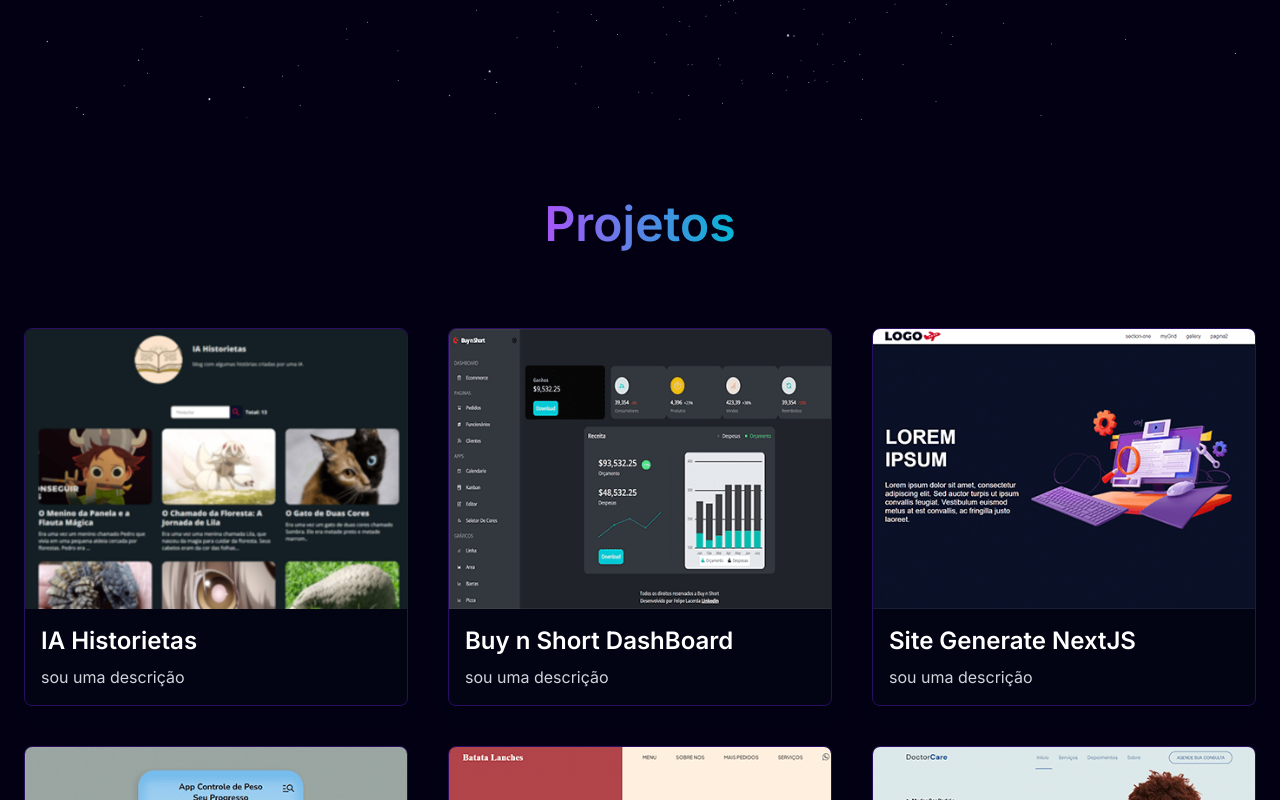
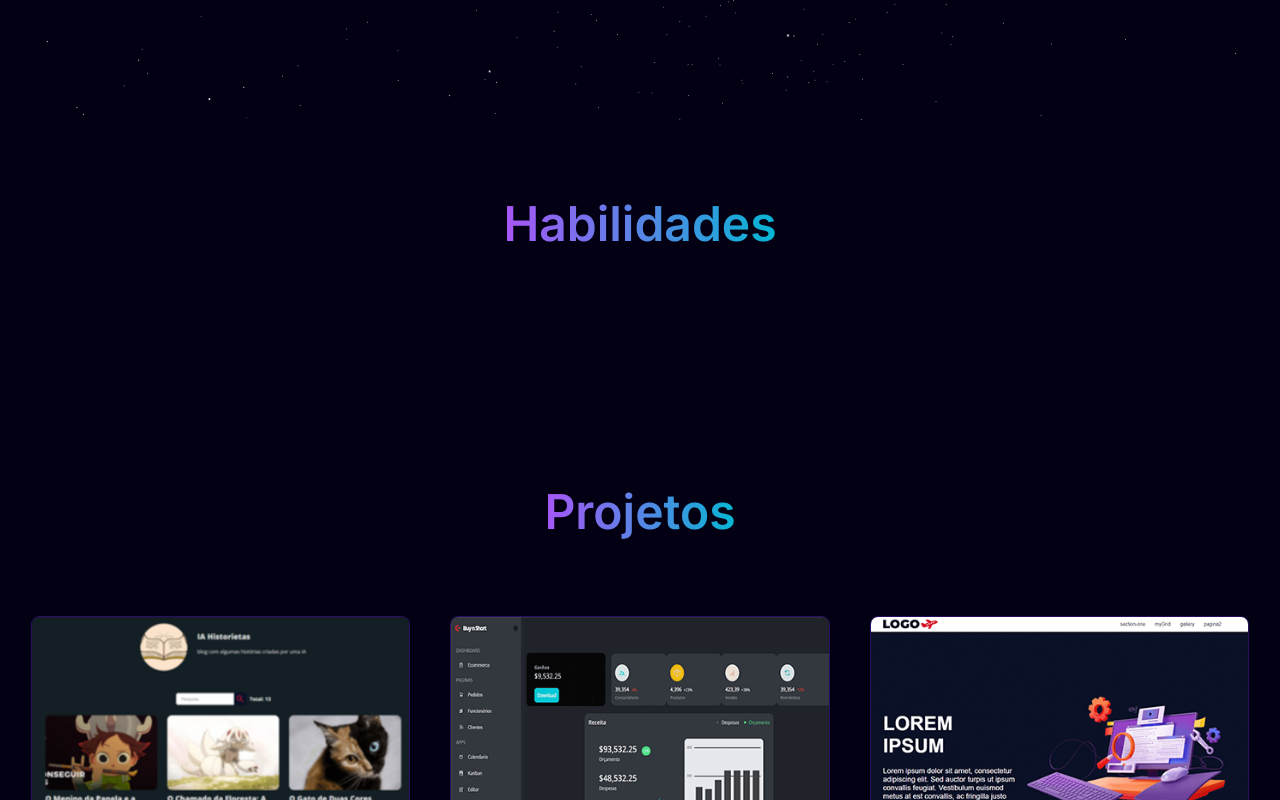
Before and after one commit to LordGhapa/portifolio-next-js, a Next.js app: page / in a window 1280 px wide. Shown: the part 680-1480 px from the top of the page. Built offline with nearby package versions, Linux system fonts and the light colour scheme.

Commit message:
💄 UI: update

```diff
--- a/src/app/page.tsx
+++ b/src/app/page.tsx
@@ -1,7 +1,7 @@
 import About from "@/components/page2/About";
 import Hero from "@/components/page2/Hero";
 import Projects from "@/components/page2/projects";
-// import Skills from "@/components/page2/Skills";
+import Skills from "@/components/page2/Skills";
 
 const Home = () => {
   return (
@@ -9,7 +9,7 @@ const Home = () => {
       <main className="  z-20 h-full w-full">
         <div className="z-20 flex flex-col ">
           <Hero />
-          {/* <Skills /> */}
+          <Skills />
           <Projects />
           <About />
         </div>
--- a/src/components/page2/Hero/HeroContent.tsx
+++ b/src/components/page2/Hero/HeroContent.tsx
@@ -14,7 +14,7 @@ export default function HeroContent() {
     <motion.div
       initial="hidden"
       animate="visible"
-      className="container z-20 mx-auto flex h-full w-full max-w-7xl flex-col items-center justify-center px-5 pt-20 max-[375px]:max-w-[320px] lg:flex-row lg:py-0 "
+      className="container z-20 mx-auto flex h-full w-full max-w-7xl flex-col items-center justify-center px-5 pt-20 max-[375px]:max-w-[320px] max-[320px]:mt-24 lg:flex-row lg:py-0 "
     >
       <div className="mx-auto flex h-full w-full flex-col items-center justify-center gap-5 text-start lg:items-start">
         <motion.div
--- a/src/components/page2/projects/index.tsx
+++ b/src/components/page2/projects/index.tsx
@@ -11,7 +11,7 @@ export default function Projects() {
         <h2 className="text-clip bg-gradient-to-r from-purple-500 to-cyan-500 bg-clip-text pb-20 text-5xl font-semibold text-transparent">
           Projetos
         </h2>
-        <div className="cardsComponent  flex h-full w-full	max-w-[1536px] flex-col flex-wrap items-center justify-center gap-10  lg:flex-row">
+        <div className="cardsComponent  flex h-full w-full	max-w-[1536px] flex-col flex-wrap items-center justify-center gap-10 px-2  lg:flex-row">
           {data.map((card, index) => (
             <React.Fragment key={index}>
               <ProjectCard
```
